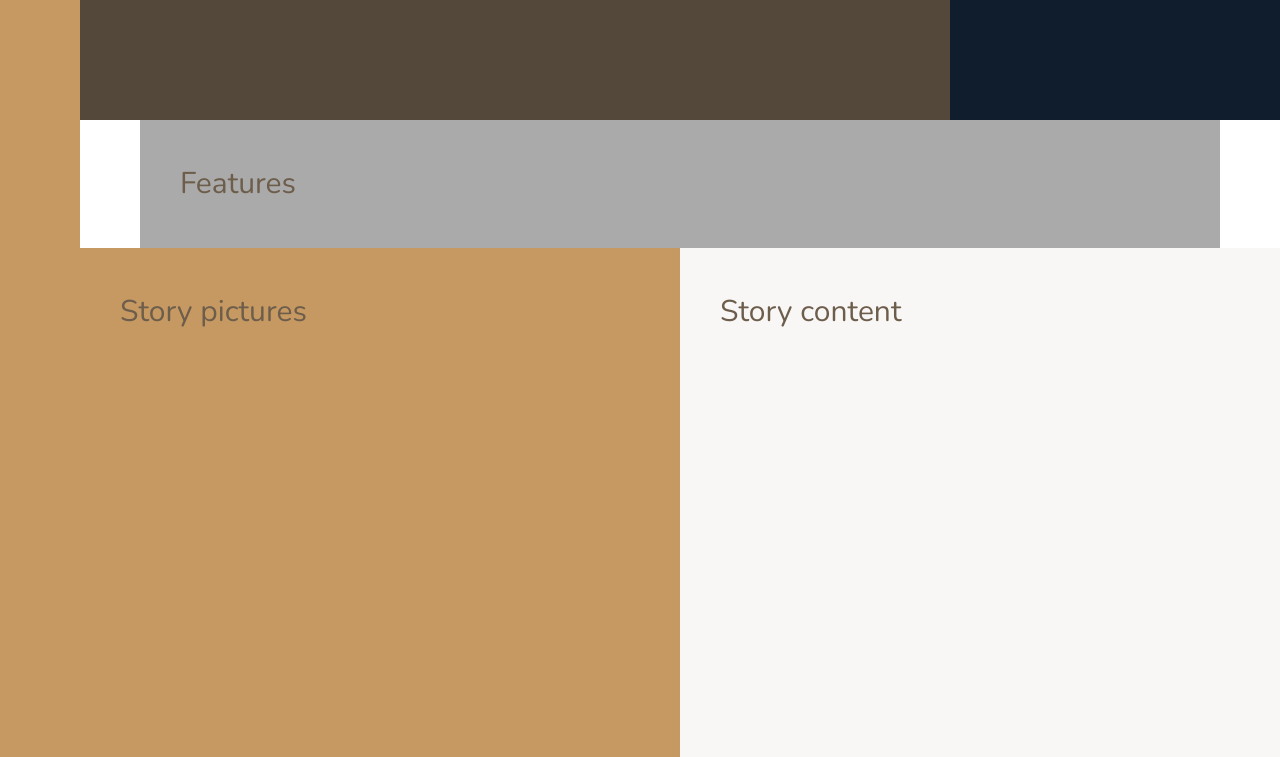
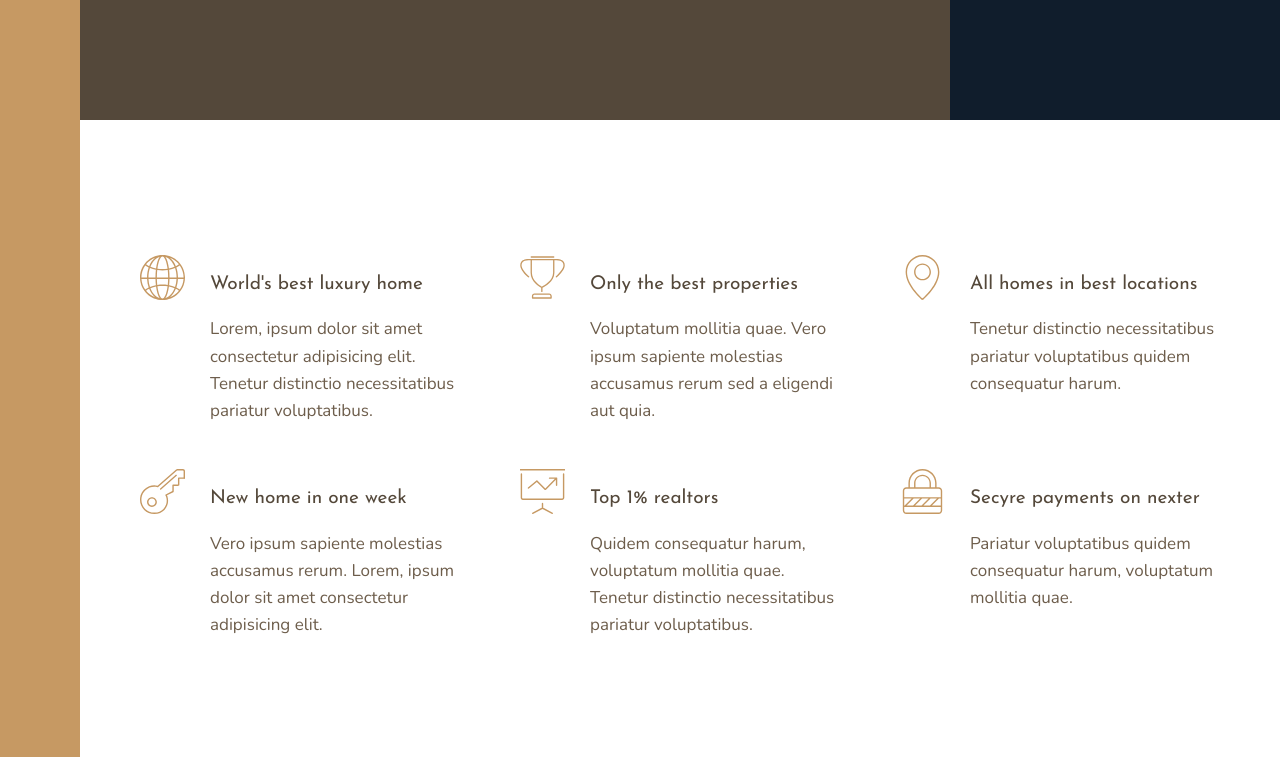
Before and after one commit to AdrianRomanski/realtor-web-grid, a plain HTML site: page index.html in a window 1280 px wide. Shown: the part 520-1277 px from the top of the page. Drawn offline with nearby package versions, Linux system fonts and the light colour scheme.

Commit message:
Added Features Section

```diff
--- a/index.html
+++ b/index.html
@@ -25,7 +25,73 @@
         </div>
 
         <section class="features">
-            Features
+            <div class="feature">
+                <svg class="feature__icon">
+                    <use xlink:href="img/sprite.svg#icon-global"></use>
+                </svg>
+                <h4 class="heading-4 heading-4--dark">
+                    World's best luxury home
+                </h4>
+                <p class="feature__text">
+                    Lorem, ipsum dolor sit amet consectetur adipisicing elit. Tenetur distinctio necessitatibus pariatur voluptatibus.
+                </p>
+            </div>
+            <div class="feature">
+                <svg class="feature__icon">
+                    <use xlink:href="img/sprite.svg#icon-trophy"></use>
+                </svg>
+                <h4 class="heading-4 heading-4--dark">
+                    Only the best properties
+                </h4>
+                <p class="feature__text">
+                    Voluptatum mollitia quae. Vero ipsum sapiente molestias accusamus rerum sed a eligendi aut quia.
+                </p>
+            </div>
+            <div class="feature">
+                <svg class="feature__icon">
+                    <use xlink:href="img/sprite.svg#icon-map-pin"></use>
+                </svg>
+                <h4 class="heading-4 heading-4--dark">
+                    All homes in best locations
+                </h4>
+                <p class="feature__text">
+                    Tenetur distinctio necessitatibus pariatur voluptatibus quidem consequatur harum.
+                </p>
+            </div>
+            <div class="feature">
+                <svg class="feature__icon">
+                    <use xlink:href="img/sprite.svg#icon-key"></use>
+                </svg>
+                <h4 class="heading-4 heading-4--dark">
+                    New home in one week
+                </h4>
+                <p class="feature__text">
+                    Vero ipsum sapiente molestias accusamus rerum. Lorem, ipsum dolor sit amet consectetur adipisicing elit.
+                </p>
+            </div>
+            <div class="feature">
+                <svg class="feature__icon">
+                    <use xlink:href="img/sprite.svg#icon-presentation"></use>
+                </svg>
+                <h4 class="heading-4 heading-4--dark">
+                    Top 1% realtors
+                </h4>
+                <p class="feature__text">
+                    Quidem consequatur harum, voluptatum mollitia quae. Tenetur distinctio necessitatibus pariatur voluptatibus.
+                </p>
+            </div>
+            <div class="feature">
+                <svg class="feature__icon">
+                    <use xlink:href="img/sprite.svg#icon-lock"></use>
+                </svg>
+                <h4 class="heading-4 heading-4--dark">
+                    Secyre payments on nexter
+                </h4>
+                <p class="feature__text">
+                    Pariatur voluptatibus quidem consequatur harum, voluptatum mollitia quae.
+                </p>
+            </div>
+
         </section>
 
         <div class="story__pictures">
--- a/sass/_base.scss
+++ b/sass/_base.scss
@@ -40,8 +40,4 @@ body {
     grid-template-columns: [sidebar-start] 8rem [sidebar-end full-start] minmax(6rem, 1fr) [center-start]
     repeat(8, [col-start] minmax(min-content, 14rem) [col-end]) [center-end] minmax(6rem, 1fr) [full-end];
 
-    & > * {
-        padding: 40px;
-        font-size: 3rem;
-    }
 }
--- a/sass/_features.scss
+++ b/sass/_features.scss
@@ -1,4 +1,30 @@
 .features {
-    background-color: $color-grey-light-2;
     grid-column: center-start / center-end;
+
+    margin: 15rem 0;
+
+    display: grid;
+    grid-template-columns: repeat(auto-fit, minmax(25rem, 1fr));
+    grid-gap: 6rem;
+    align-items: start;
 }
+
+.feature {
+
+    display: grid;
+    grid-template-columns: min-content 1fr;
+    grid-row-gap: 1.5rem;
+    grid-column-gap: 2.5rem;
+
+    &__icon {
+        fill: $color-primary;
+        width: 4.5rem;
+        height: 4.5rem;
+        grid-row: 1 / span 2;
+        transform: translateY(-1.5rem);
+    }
+
+    &__text {
+        font-size: 1.7rem;
+    }
+}
--- a/sass/_typography.scss
+++ b/sass/_typography.scss
@@ -0,0 +1,30 @@
+%heading {
+    font-family: $font-display;
+    font-weight: 400;
+}
+
+
+.heading-1 {
+    @extend %heading;
+}
+
+.heading-2 {
+    @extend %heading;
+}
+
+.heading-3 {
+    @extend %heading;
+}
+
+.heading-4 {
+    @extend %heading;
+    font-size: 1.9rem;
+
+    &--light {
+        color: $color-grey-light-1;
+    }
+
+    &--dark {
+        color: $color-grey-dark-1;
+    }
+}
```
Also changed, not shown: sass/css/main.css, sass/css/main.min.css, 2 other files.
